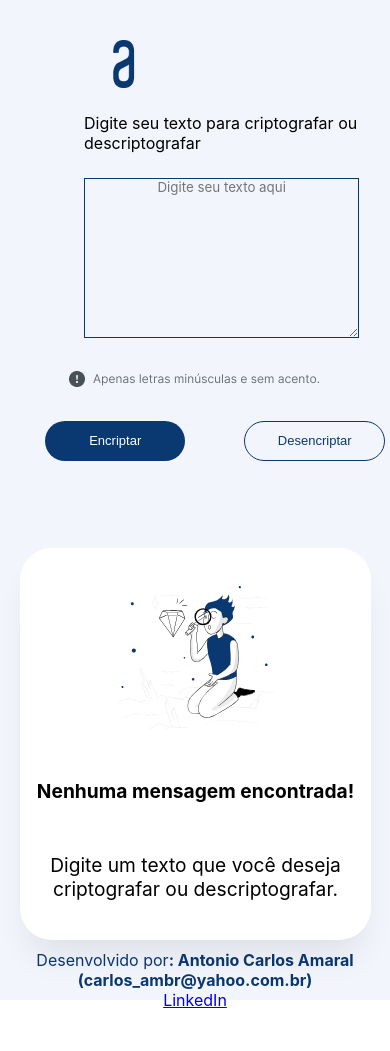
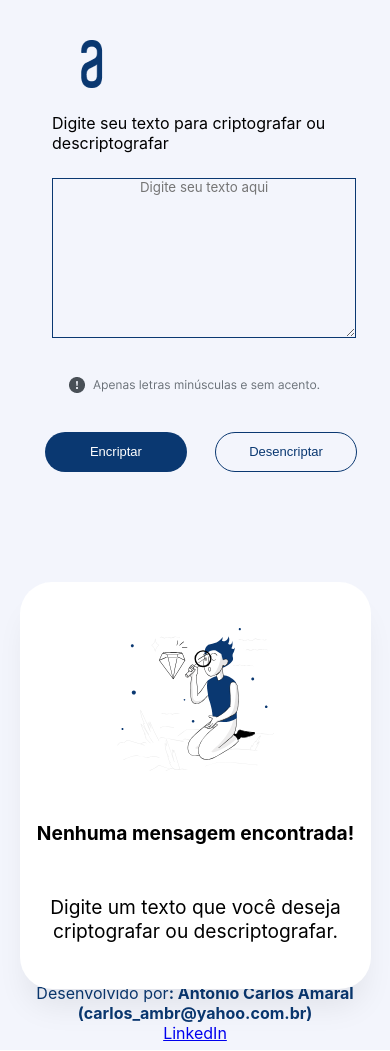
Before and after one commit to Antonio-Carlos-Amaral/encriptador, a plain HTML site: page index.html in a window 390 px wide. Before the commit the page ends 1018 px from the top, so only its background shows below. Drawn offline with Linux system fonts and the light colour scheme.

Commit message:
atualização do css

```diff
--- a/style.css
+++ b/style.css
@@ -220,12 +220,13 @@
 /********************************************/
 /*       configuração para celular          */
 /********************************************/
-@media screen and (max-width:480px) {
+@media screen and (max-width:400px) {
+
 .container {
     display: flex;
     flex-wrap: wrap;
     width: 100%;
-    height: 1000px;
+    height: 1050px;
     margin-left: auto;
     margin-right: auto;
     background-color: #F3F5FC;
@@ -233,7 +234,22 @@
 
 }
 
+
+.top {
+    padding-top: 2.5rem;
+    padding-left: 3.25rem;
+    width: 100%;
+    display: flex;
+    flex-direction: column;
+    gap: 25px;
+}
+.top img {
+    margin-right: auto;
+
+}
+
 .actions {
+    width: 100%;
     height: auto;
     position: relative;
     bottom: 50px;
@@ -244,7 +260,6 @@
 }
 
  .outputs {
-    margin-top: auto;
     margin-bottom: auto;
     margin-left: auto;
     width: 90%;
@@ -252,22 +267,19 @@
 }
 
 
-
-
-
 .btn {
     width: 150px;
     height: 40px;
     font-size: 13px;
-    margin-left: 40px;
+    margin-left: 12px;
 
 }
 .credits {
     position: relative;
     top: 430px;
-    padding-bottom: 2%;
     text-align: center;
     color: #0A3871;
+    padding-top: 20px;
 }
 
 }
```
